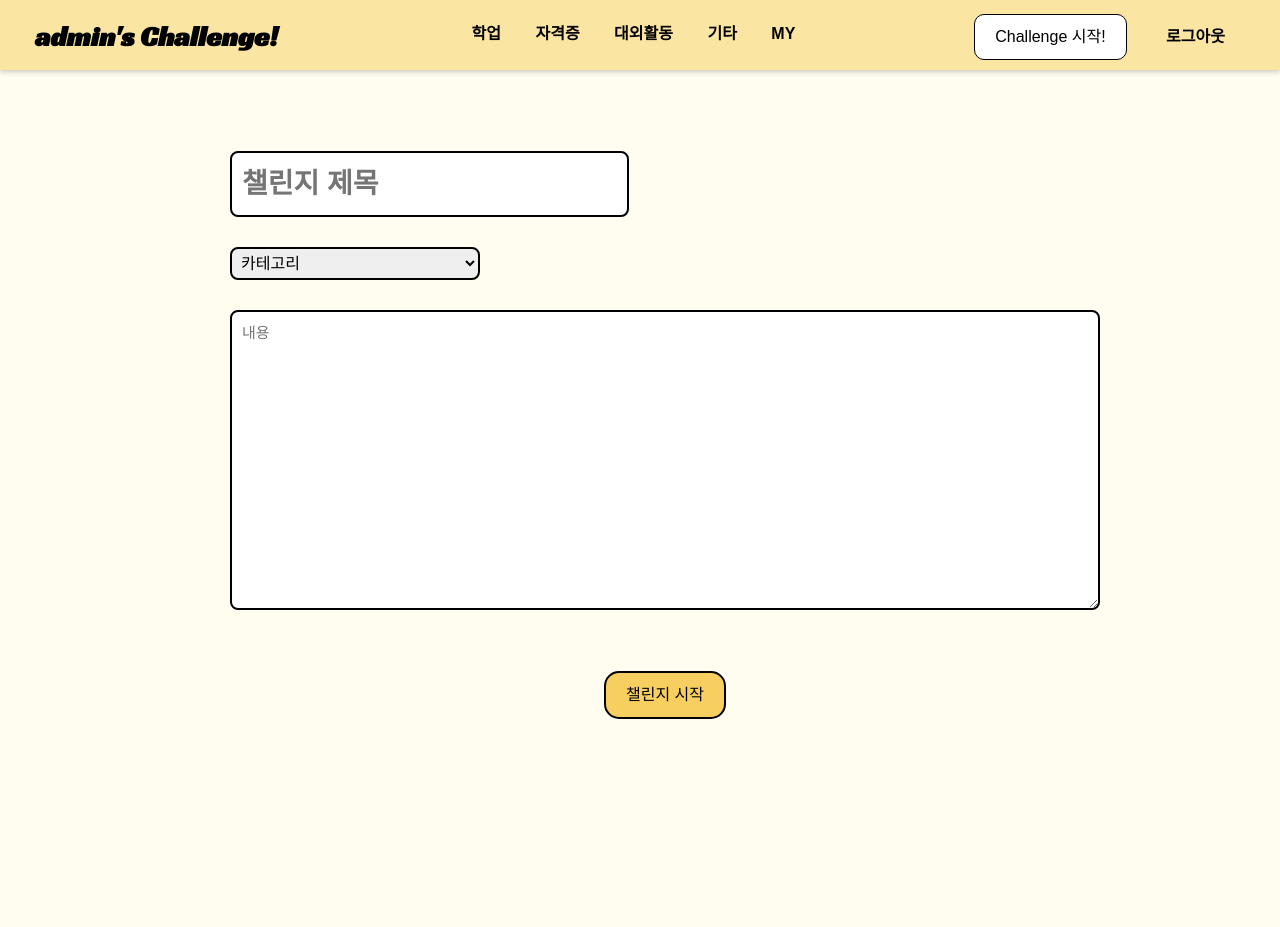
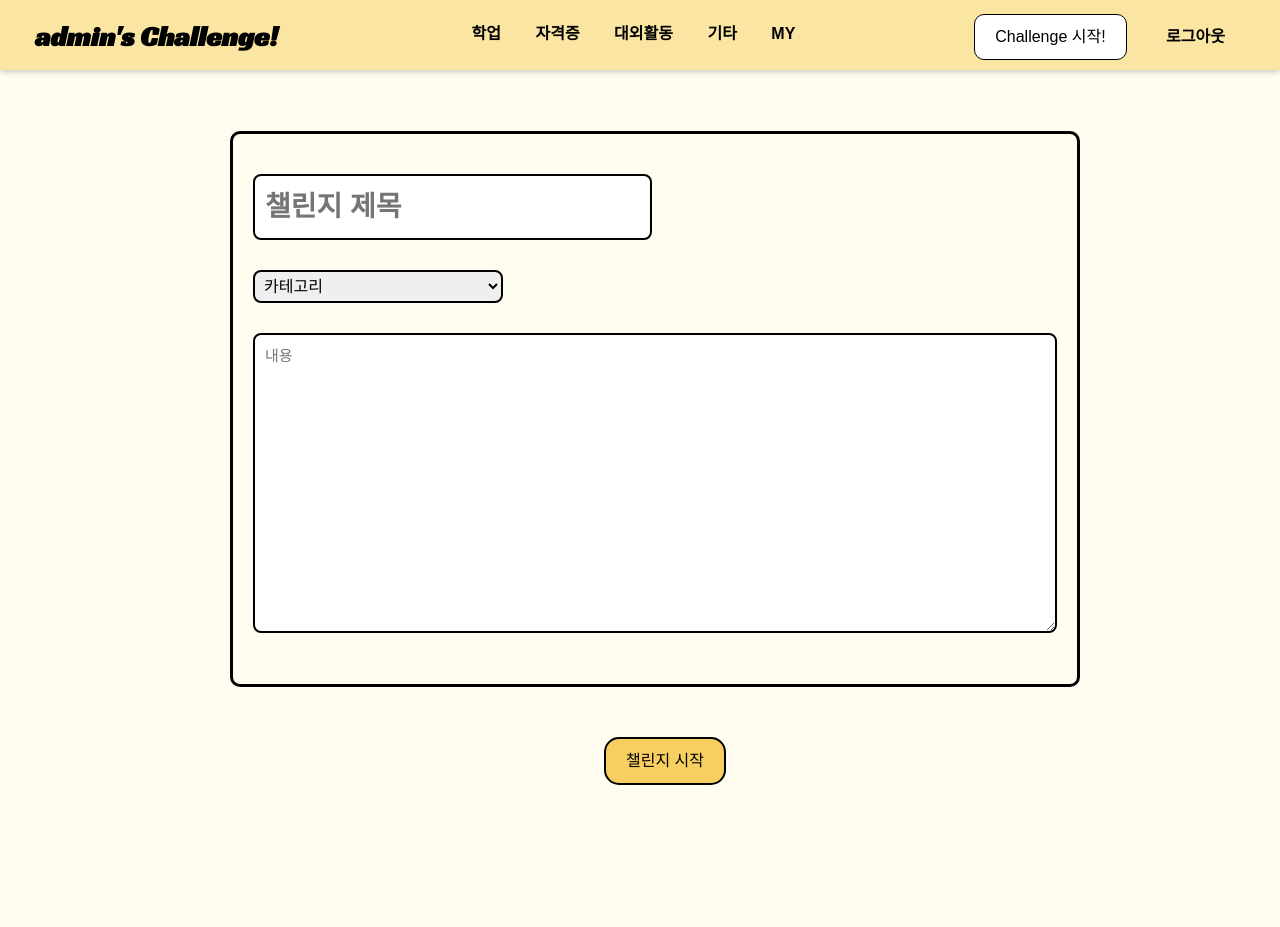
Before and after one commit to 2023-CodewithDuksung/2023-CodeWithDS-05, a Django app: page /board/challenge/new/ in a window 1280 px wide. Shown: the top 927 px of the page. Before the commit the page ends 719 px from the top, so only its background shows below. Run offline with Django 4.2, Linux system fonts and the light colour scheme; a user stored in the database is signed in; data comes from the database, SQL or seed files in the repository; some libraries are stand-ins or nearby versions.

Commit message:
Update challenge_new

```diff
--- a/board/templates/board/challenge_new.html
+++ b/board/templates/board/challenge_new.html
@@ -3,6 +3,7 @@
 
 {% block main_area %}
 <div id="new_body" class="col">
+    <div class="new_div">
         <form method="post" enctype="multipart/form-data" style="display: inline-block;">
             {% csrf_token %}
             {% comment %} <h4 class="new_title">챌린지 제목</h4> {% endcomment %}
@@ -21,6 +22,7 @@
             </div>
             <br>
         </form>
+    </div>
     <div class="text-center">
     <button id="new_button" type="submit">챌린지 시작</button>
     </div>
```
